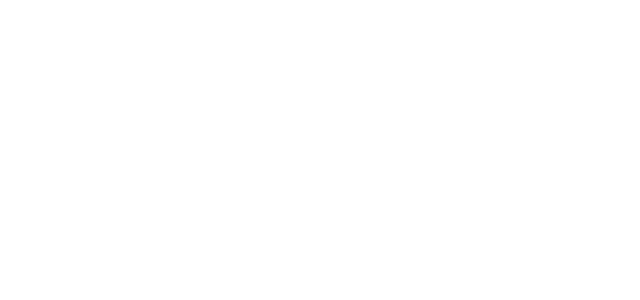
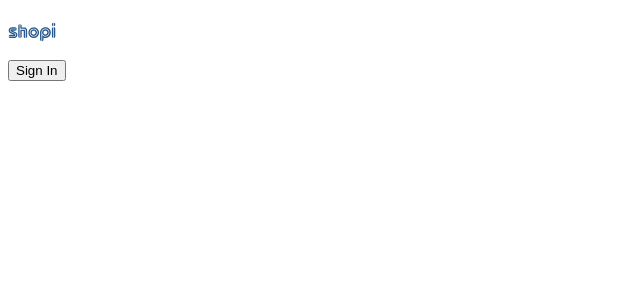
Before and after one commit to sadrzadehsina/next-shop, a Next.js app: page / in a window 1280 px wide. Shown: the top 300 px of the page, without its empty margins (0-640 px from the left). Built offline with nearby package versions, Linux system fonts and the light colour scheme; a web font is replaced by a local one.

Commit message:
Add a general layout for all visitors

```diff
--- a/components/logo/logo.tsx
+++ b/components/logo/logo.tsx
@@ -1,7 +1,7 @@
 import LogoSVG from './logo.svg';
 
 const Logo = () => {
-  return <img src={LogoSVG} width="48" />;
+  return <img src={LogoSVG.src} width="48" />;
 };
 
 export default Logo;
--- /dev/null
+++ b/layouts/visitor/index.ts
@@ -0,0 +1,3 @@
+import Visitor from './visitor';
+
+export { Visitor };
--- /dev/null
+++ b/layouts/visitor/visitor.tsx
@@ -0,0 +1,13 @@
+import { Fragment } from 'react';
+import Header from '../../components/header/header';
+
+const Visitor = ({ children }) => {
+  return (
+    <Fragment>
+      <Header />
+      <main>{children}</main>
+    </Fragment>
+  );
+};
+
+export default Visitor;
--- a/pages/_app.js
+++ b/pages/_app.js
@@ -1,7 +1,16 @@
-import "tailwindcss/tailwind.css";
+import 'tailwindcss/tailwind.css';
+
+import Visitor from '../layouts/visitor/visitor';
 
 function MyApp({ Component, pageProps }) {
-  return <Component {...pageProps} />;
+  // const getLayout = Component.getLayout || ((page) => page);
+  // return getLayout(<Component {...pageProps} />);
+
+  return (
+    <Visitor>
+      <Component {...pageProps} />
+    </Visitor>
+  );
 }
 
 export default MyApp;
--- a/pages/index.tsx
+++ b/pages/index.tsx
@@ -1,4 +1,5 @@
 import Head from 'next/head';
+import Visitor from '../layouts/visitor/visitor';
 export default function Home() {
   return (
     <div>
@@ -11,3 +12,5 @@
     </div>
   );
 }
+
+Home.getLayout = (page) => <Visitor>{page}</Visitor>;
```
